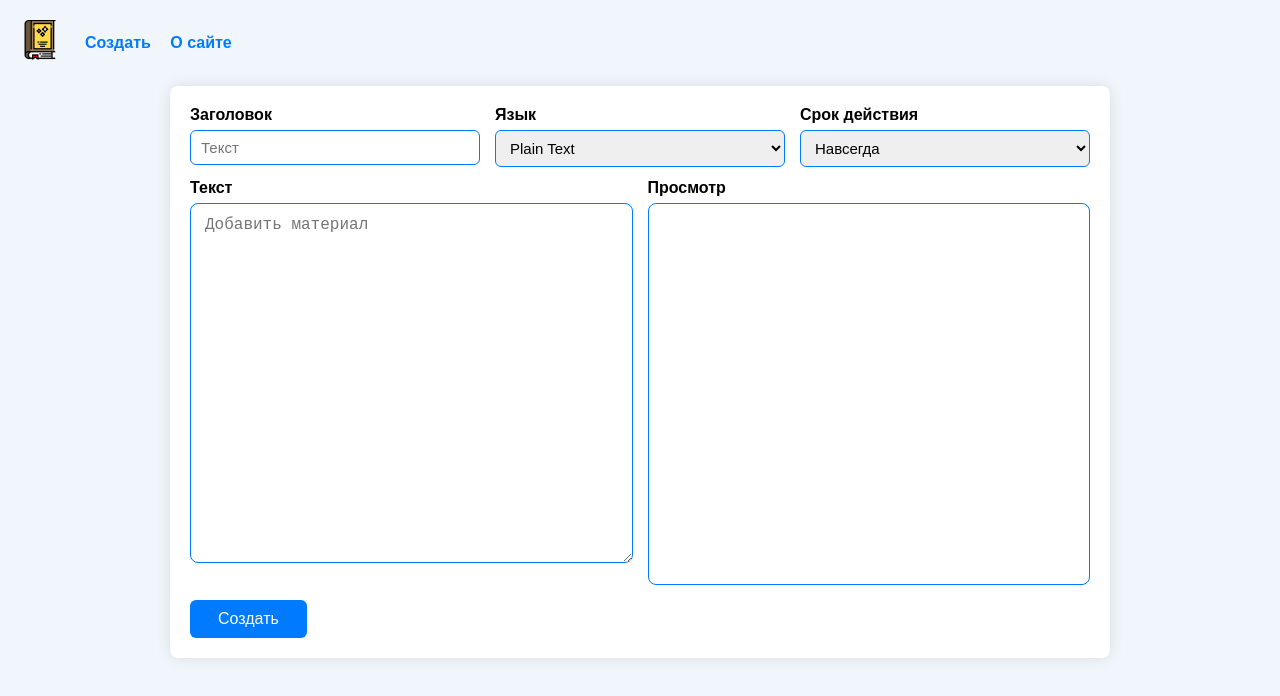
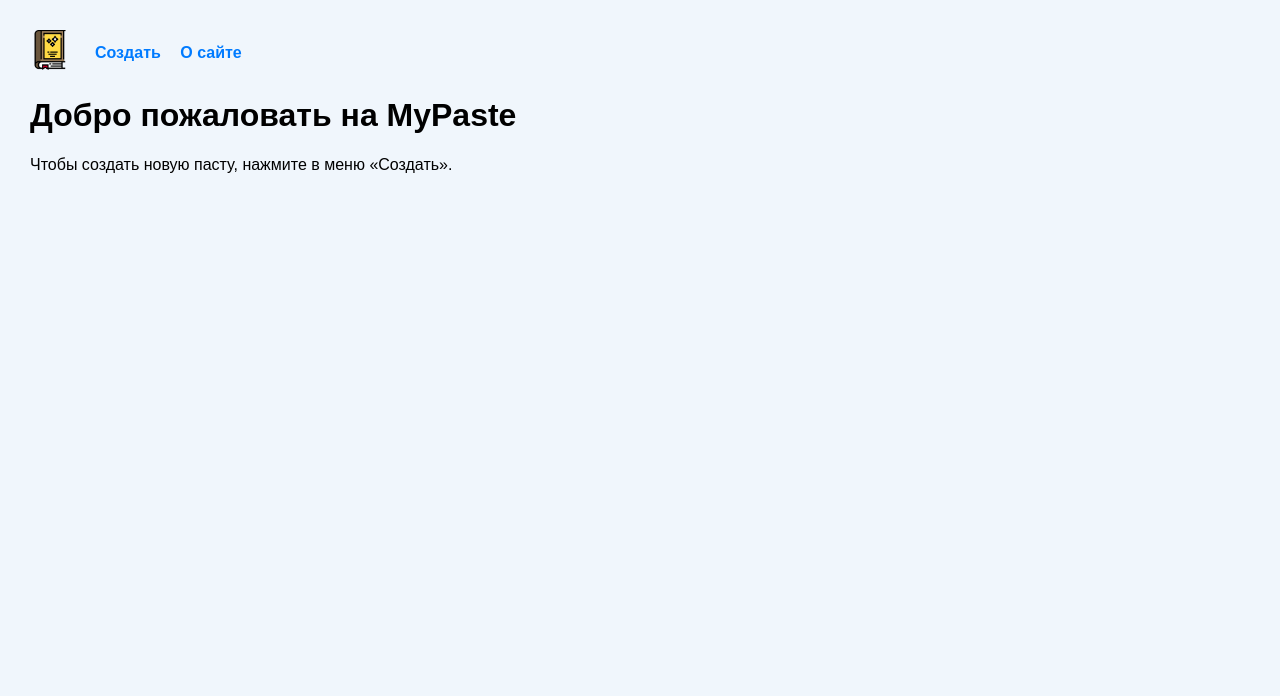
Before and after one commit to salsanda10/paste-registr-min, a plain HTML site: page index.html in a window 1280 px wide. Drawn offline with Linux system fonts and the light colour scheme.

Commit message:
Update index.html

```diff
--- a/index.html
+++ b/index.html
@@ -2,126 +2,29 @@
 <html lang="ru">
 <head>
 <meta charset="UTF-8" />
-<title>paste-registr-min</title>
+<title>MyPaste — Главная</title>
 <style>
   body {
     font-family: Arial, sans-serif;
     background: #f0f6fc;
-    margin: 20px;
+    margin: 30px;
   }
-
   header {
     display: flex;
     align-items: center;
     gap: 10px;
     margin-bottom: 20px;
   }
-
   header .logo {
     font-weight: bold;
     font-size: 22px;
     color: #007BFF;
   }
-
   header nav a {
     margin-left: 15px;
     color: #007BFF;
     text-decoration: none;
     font-weight: 600;
-  }
-
-  form {
-    background: white;
-    padding: 20px;
-    border-radius: 8px;
-    box-shadow: 0 0 15px rgba(0,0,0,0.1);
-    max-width: 900px;
-    margin: auto;
-  }
-
-  .form-row {
-    display: flex;
-    gap: 15px;
-    margin-bottom: 12px;
-  }
-
-  .form-row > div {
-    flex: 1;
-  }
-
-  label {
-    font-weight: 600;
-    display: block;
-    margin-bottom: 6px;
-  }
-
-  input[type="text"], select {
-    width: 100%;
-    padding: 8px 10px;
-    font-size: 15px;
-    border: 1.5px solid #007BFF;
-    border-radius: 6px;
-    box-sizing: border-box;
-  }
-
-  .text-preview-container {
-    display: flex;
-    gap: 15px;
-    margin-top: 10px;
-  }
-
-  .text-block, .preview-block {
-    flex: 1;
-    display: flex;
-    flex-direction: column;
-  }
-
-  .text-block label, .preview-block label {
-    font-weight: 600;
-    margin-bottom: 6px;
-  }
-
-  textarea {
-    width: 100%;
-    height: 360px;
-    padding: 12px 14px;
-    font-family: monospace;
-    font-size: 16px;
-    border: 1.5px solid #007BFF;
-    border-radius: 8px;
-    resize: vertical;
-    box-sizing: border-box;
-  }
-
-  #preview {
-    background: #fff;
-    border: 1.5px solid #007BFF;
-    border-radius: 8px;
-    height: 360px;
-    padding: 10px;
-    overflow: auto;
-    font-family: monospace;
-    white-space: pre-wrap;
-  }
-
-  .form-footer {
-    margin-top: 15px;
-    /* убираем flex, чтобы кнопка шла просто под формой */
-  }
-
-  .form-footer button {
-    background: #007BFF;
-    color: white;
-    font-size: 16px;
-    padding: 10px 28px;
-    border: none;
-    border-radius: 6px;
-    cursor: pointer;
-    transition: background-color 0.3s ease;
-  }
-
-  .form-footer button:hover {
-    background: #0056b3;
   }
 </style>
 </head>
@@ -137,64 +40,10 @@
   </nav>
 </header>
 
-<form id="pasteForm">
-  <div class="form-row">
-    <div>
-      <label for="title">Заголовок</label>
-      <input type="text" id="title" name="title" placeholder="Текст" />
-    </div>
-    <div>
-      <label for="language">Язык</label>
-      <select id="language" name="language">
-        <option value="plaintext">Plain Text</option>
-        <option value="markdown">Markdown</option>
-        <option value="javascript">JavaScript</option>
-        <option value="python">Python</option>
-      </select>
-    </div>
-    <div>
-      <label for="expire">Срок действия</label>
-      <select id="expire" name="expire">
-        <option value="never">Навсегда</option>
-        <option value="1day">1 день</option>
-        <option value="1week">1 неделя</option>
-        <option value="1month">1 месяц</option>
-        <option value="1year">1 год</option>
-      </select>
-    </div>
-  </div>
-
-  <div class="text-preview-container">
-    <div class="text-block">
-      <label for="content">Текст</label>
-      <textarea id="content" name="content" placeholder="Добавить материал"></textarea>
-    </div>
-
-    <div class="preview-block">
-      <label>Просмотр</label>
-      <div id="preview"></div>
-    </div>
-  </div>
-
-  <div class="form-footer">
-    <button type="submit">Создать</button>
-  </div>
-</form>
-
-<script>
-  const content = document.getElementById('content');
-  const preview = document.getElementById('preview');
-
-  content.addEventListener('input', () => {
-    preview.textContent = content.value;
-  });
-
-  const form = document.getElementById('pasteForm');
-  form.addEventListener('submit', e => {
-    e.preventDefault();
-    alert('Паста создана!');
-  });
-</script>
+<main>
+  <h1>Добро пожаловать на MyPaste</h1>
+  <p>Чтобы создать новую пасту, нажмите в меню «Создать».</p>
+</main>
 
 </body>
 </html>
```
